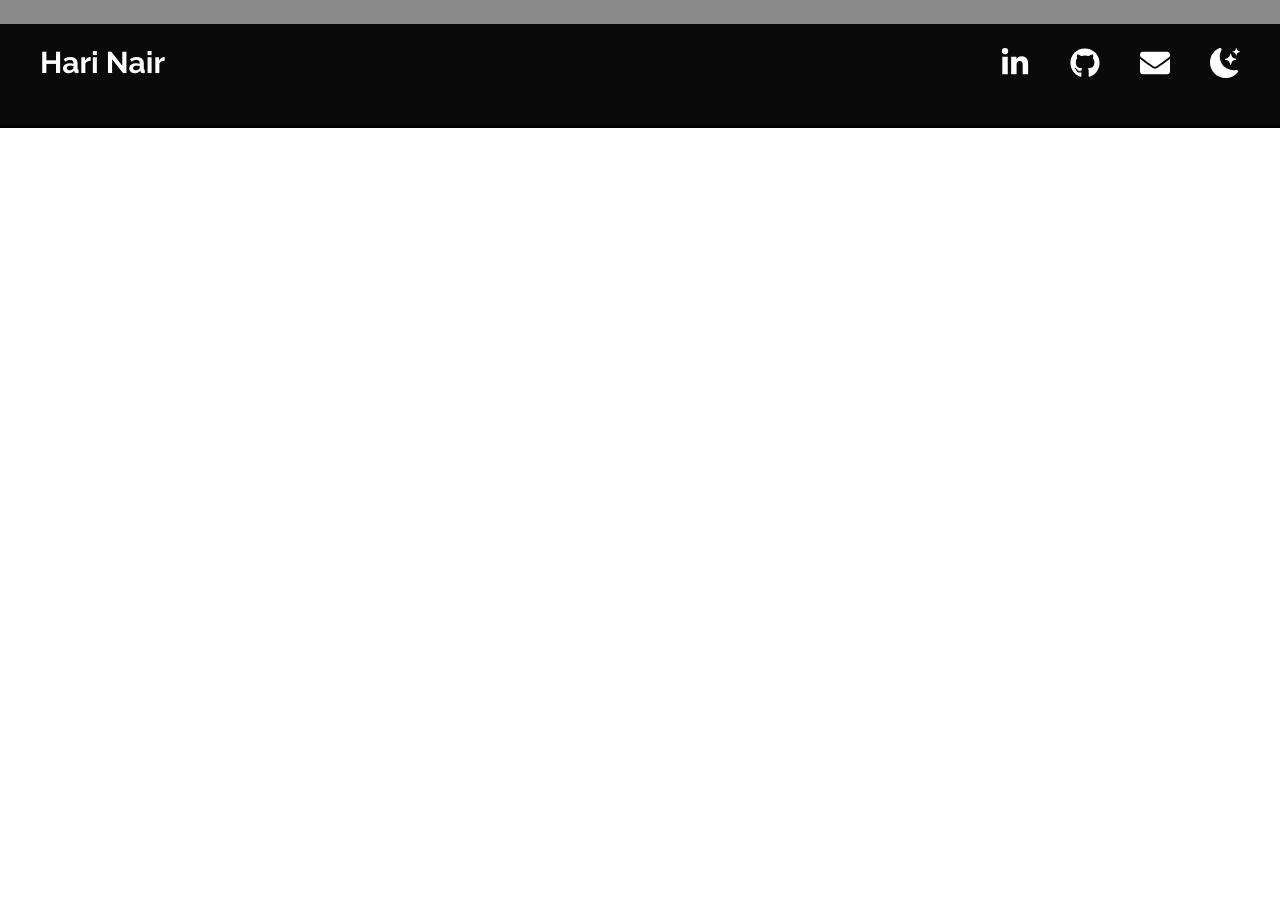
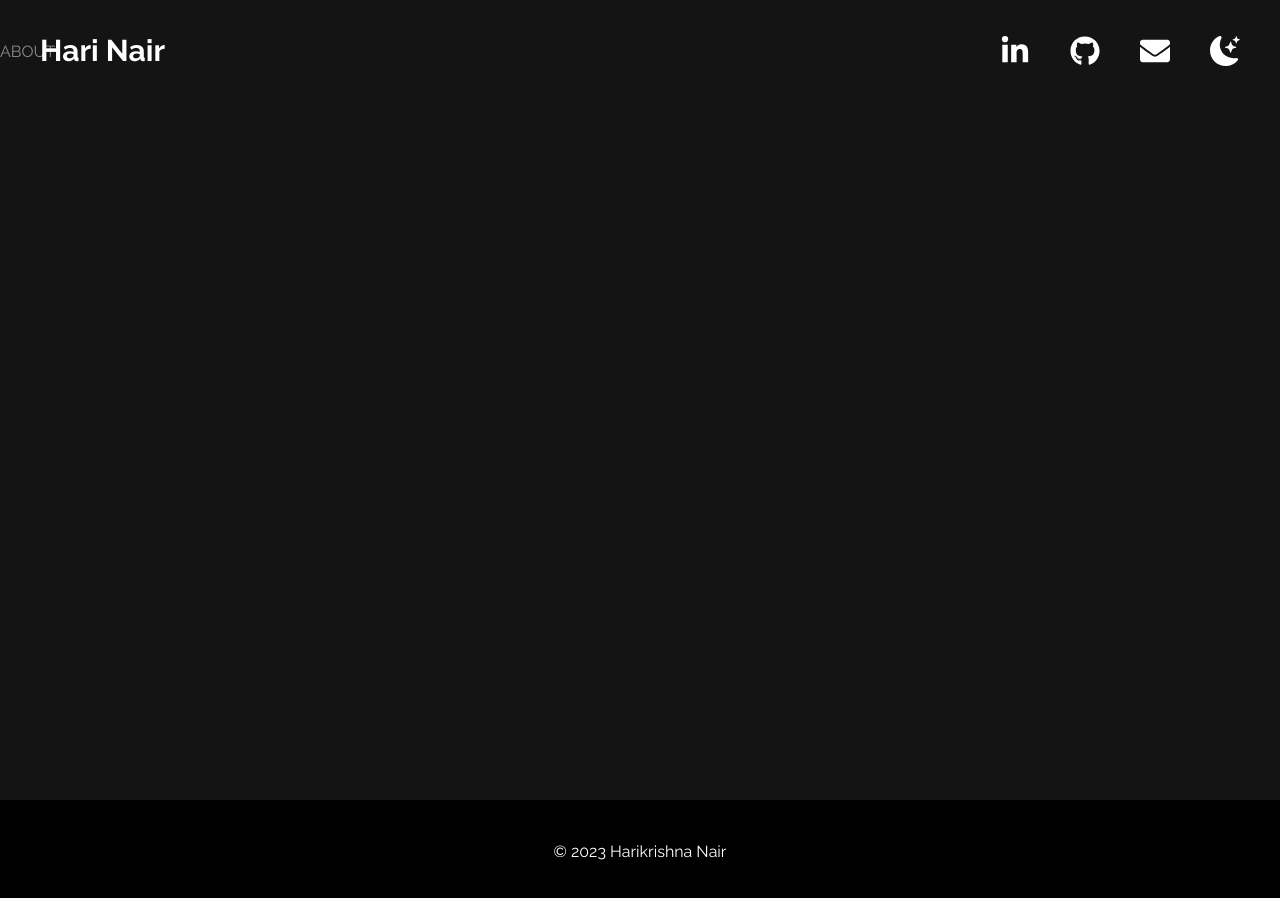
Before and after one commit to itsNairr/WebsitePortfolioV2, a Next.js app: page /about in a window 1280 px wide. Shown: the top 898 px of the page. Before the commit the page ends 800 px from the top, so only its background shows below. Built offline with nearby package versions, Linux system fonts and the light colour scheme.

Commit message:
Added Redux

```diff
--- a/app/Providers.jsx
+++ /dev/null
@@ -1,16 +0,0 @@
-"use client";
-
-import React, { useState } from 'react';
-import { createContext } from "react";
-
-export const ThemeContext = createContext(null);
-function Providers( {children}) {
-    const [isDark, setIsDark] = useState(true);
-    return (
-        <div className={isDark ? 'dark' : ""}>
-            <ThemeContext.Provider value={{ isDark , setIsDark }}>{children}</ThemeContext.Provider>
-        </div>
-    );
-}
-
-export default Providers;
--- a/app/about/page.tsx
+++ b/app/about/page.tsx
@@ -2,7 +2,7 @@ import React from 'react';
 
 function page(prop: any) {
     return (
-        <div className='text-white'>
+        <div className='min-h-screen max-h-full pt-10'>
             ABOUT
         </div>
     );
--- a/app/components/Footer.tsx
+++ b/app/components/Footer.tsx
@@ -14,7 +14,7 @@ import React from "react";
 	}
 
 	const year = new Date().getFullYear();
-	return <div className="text-center p-10 bg-black">&copy; {year} Harikrishna Nair </div>;
+	return <div className="text-center dark:text-white p-10 dark:bg-black bg-light duration-500">&copy; {year} Harikrishna Nair </div>;
 }
 
 export default Footer;
--- a/app/components/Navbar.jsx
+++ b/app/components/Navbar.jsx
@@ -1,25 +1,25 @@
 "use client"
 
-import React, { useState } from "react";
+import React from "react";
 import { FaLinkedinIn, FaGithub, FaEnvelope } from "react-icons/fa";
 import { IoSunny } from "react-icons/io5";
 import { BsMoonStarsFill } from "react-icons/bs"
 import Link from "next/link";
-import { useContext } from "react";
-import { ThemeContext } from "../Providers";
-
+import { toggleTheme } from "../redux/features/themeSlice";
+import { useDispatch, useSelector } from "react-redux";
 function Navbar() {
-  const { isDark, setIsDark } = useContext(ThemeContext);
+  const dispatch = useDispatch();
+  const isDark = useSelector((state) => state.themeReducer.isDark);
   return (
-    <main className="fixed w-full z-50 bg-dark/[.5]">
-      <div className="text-white p-10">
+    <main className="fixed w-full z-50 dark:bg-dark/[.5] bg-light/[.5] duration-500">
+      <div className="dark:text-white px-10 py-7">
         <div className="flex flex-row text-[30px] gap-10 justify-between items-center">
           <Link href={"/"} className="font-bold">Hari Nair</Link>
           <div id="items" className="flex flex-row gap-10">
             <a className="item" href="https://www.linkedin.com/in/hari-nair-0a1627251/" target="blank"><FaLinkedinIn /></a>
             <a className="item" href="https://github.com/itsNairr" target="blank"><FaGithub /></a>
             <a className="item" href="mailto:hariknair139@gmail.com"><FaEnvelope /></a>
-            <button className="item" onClick={() => setIsDark((prev)=> !prev)}>{isDark && <BsMoonStarsFill />}{!isDark && <IoSunny/>}</button>
+            <button className="item" onClick={() => dispatch(toggleTheme())}>{isDark && <BsMoonStarsFill />}{!isDark && <IoSunny/>}</button>
           </div>
         </div>
       </div>
--- a/app/globals.css
+++ b/app/globals.css
@@ -10,16 +10,25 @@ html {
 
 /* page.tsx */
 
-.pfp {
+.dark .pfp {
   -webkit-box-shadow: 0px 10px 50px -15px rgba(255, 255, 255, 0.3);
   box-shadow: 0px 15px 16px -15px rgba(255, 255, 255, 0.3);
 }
 
-#typewriter {
-  color: lightgray;
+.pfp {
+  -webkit-box-shadow: 0px 10px 50px -15px rgba(0, 0, 0, 0.3);
+  box-shadow: 0px 15px 16px -15px rgba(0, 0, 0, 0.3);
 }
 
-#cursor {
+#typewriter {
+  font-weight: bold;
+}
+.dark #typewriter {
+  color: white;
+  font-weight: bold;
+}
+
+.dark #cursor {
   color: white;
   animation: blink 1s linear infinite;
 }
--- a/app/layout.tsx
+++ b/app/layout.tsx
@@ -3,7 +3,7 @@ import { Raleway } from "next/font/google";
 import Footer from "./components/Footer";
 import "./globals.css";
 import Navbar from "./components/Navbar.jsx";
-import Providers from "./Providers";
+import ReduxProvider from "./redux/provider";
 
 const raleway = Raleway({ subsets: ["latin"], weight: ["300", "500", "400", "700", "800", "600"], variable: "--font-raleway" });
 
@@ -20,11 +20,11 @@ export default function RootLayout({
   return (
     <html lang="en" className={`${raleway.variable} font-sans`}>
       <body>
-        <Providers>
+        <ReduxProvider>
           <Navbar />
         {children}
         <Footer />
-      </Providers>
+      </ReduxProvider>
         </body>
     </html>
   );
--- a/app/page.tsx
+++ b/app/page.tsx
@@ -2,20 +2,21 @@
 
 import Image from "next/image";
 import Lottie from "react-lottie";
+import Link from "next/link";
 import animationDataLight from "../app/lotties/scroll-down-light.json";
 import animationDataDark from "../app/lotties/scroll-down-dark.json";
-import { ThemeContext } from "./Providers";
-import { useEffect, useState, useContext } from "react";
+import { useSelector } from "react-redux";
+import { useEffect, useState } from "react";
 import AOS from "aos";
 import "aos/dist/aos.css";
 
 export default function Home() {
-  const { isDark } = useContext(ThemeContext);
-  const [greeting, setGreeting] = useState("Hey,");
+  const isDark = useSelector((state:any) => state.themeReducer.isDark);
+  const [greeting, setGreeting] = useState("Hello,");
   useEffect(() => {
     AOS.init({
       duration: 800,
-      once: true,
+      once: false,
     });
   }, []);
 
@@ -103,21 +104,21 @@ export default function Home() {
   }, []);
 
   return (
-    <main className="min-h-screen max-h-full pt-10 dark:text-white dark:bg-dark">
-      <section className="min-h-screen text-[50px] flex items-center">
+    <main className="min-h-screen max-h-full pt-10">
+      <section className="min-h-screen text-[50px] sm:text-[40px] xs:text-[30px] flex items-center">
         <div className="flex flex-col items-center w-full">
-          <div className="pb-[80px]" data-aos="zoom-in">
+          <div className="pb-[80px] sm:pb-[70px] xs:pb-[60px] xs:w-[350px] xs:h-[350px] sm:w-[400px] sm:h-[400px]" data-aos="zoom-in">
             <Image
               alt=""
               src="/harinobg.png"
               width={450}
               height={450}
-              className=" rounded-[10%] pfp"
+              className="rounded-[10%] pfp"
             />
           </div>
           <div>
-            <div className="text-center font-medium pb-[50px]">
-              {greeting} I'm Hari Nair
+            <div className="text-center font-medium pb-[50px] px-5">
+              {greeting} I'm <span className="font-bold">Hari Nair</span>
               <br />I am a <span id="typewriter"></span>
               <span id="cursor">|</span>
             </div>
@@ -128,10 +129,10 @@ export default function Home() {
         </div>
       </section>
       <section className="min-h-screen flex items-center" id="navscreen">
-        <div className="block ml-[200px] text-[75px] font-light" id="items">
+        <div className="block ml-[10%] text-[75px] sm:text-[60px] xs:text-[50px] font-light" id="items">
           <div data-aos="fade-right" data-aos-duration="1000" className="item">Experience</div>
           <div data-aos="fade-right" data-aos-duration="1200" className="item">Projects</div>
-          <div data-aos="fade-right" data-aos-duration="1400" className="item">About</div>
+          <div data-aos="fade-right" data-aos-duration="1400" className="item"><Link href={"/about"}>About</Link></div>
           <div data-aos="fade-right" data-aos-duration="1600" className="item">Contact</div>
         </div>
       </section>
--- /dev/null
+++ b/app/redux/features/themeSlice.ts
@@ -0,0 +1,16 @@
+import { createSlice } from '@reduxjs/toolkit';
+
+export const theme = createSlice({
+    name: 'theme',
+    initialState: { isDark: true },
+    reducers: {
+        toggleTheme: (state) => {
+            return {
+                isDark: !state.isDark
+            }
+        }
+    }
+})
+
+export const { toggleTheme } = theme.actions
+export default theme.reducer;
--- /dev/null
+++ b/app/redux/provider.tsx
@@ -0,0 +1,15 @@
+"use client";
+
+import { Provider } from "react-redux";
+import { store } from "./store";
+import React from "react";
+import TailwindProvider from "./tailwindProvider";
+
+
+export default function ReduxProvider({children}: {children: any }) {
+  return <Provider store={store}>
+    <TailwindProvider>
+      {children}
+    </TailwindProvider>
+    </Provider>;
+}
--- /dev/null
+++ b/app/redux/store.ts
@@ -0,0 +1,11 @@
+import { configureStore } from '@reduxjs/toolkit'
+import themeReducer from './features/themeSlice'
+
+export const store = configureStore({
+    reducer: {
+        themeReducer
+    }
+    })
+
+    export type RootState = ReturnType<typeof store.getState>
+    export type AppDispatch = typeof store.dispatch
--- /dev/null
+++ b/app/redux/tailwindProvider.tsx
@@ -0,0 +1,14 @@
+"use client";
+
+import React from "react";
+
+import { useSelector } from "react-redux";
+
+export default function TailwindProvider({ children }: { children: any }) {
+  const isDark = useSelector((state: any) => state.themeReducer.isDark);
+  return (
+    <main className={isDark ? "dark" : ""}>
+      <div className="dark:text-white dark:bg-dark text-black bg-light duration-500">{children}</div>
+    </main>
+  );
+}
--- a/package.json
+++ b/package.json
@@ -9,6 +9,7 @@
     "lint": "next lint"
   },
   "dependencies": {
+    "@reduxjs/toolkit": "^1.9.7",
     "@types/aos": "^3.0.7",
     "@types/react-lottie": "^1.2.8",
     "animate.css": "^4.1.1",
@@ -18,7 +19,8 @@
     "react": "^18",
     "react-dom": "^18",
     "react-icons": "^4.11.0",
-    "react-lottie": "^1.2.3"
+    "react-lottie": "^1.2.3",
+    "react-redux": "^8.1.3"
   },
   "devDependencies": {
     "typescript": "^5",
```
Also changed, not shown: 1 other file (tests, documents, lock files or other folders).
